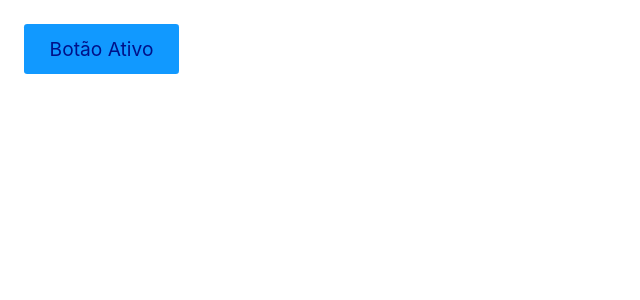
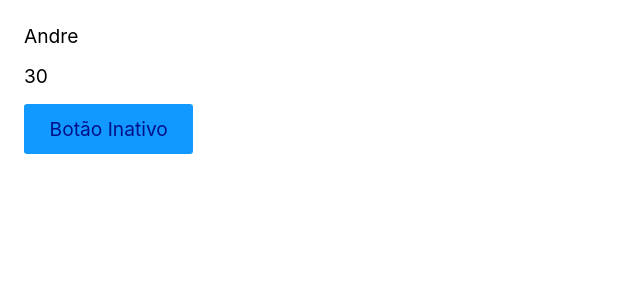
Before and after one commit to NataliaBraganca/react-course, a React (Vite) app: page / in a window 1280 px wide. Shown: the top 300 px of the page, without its empty margins (0-640 px from the left). Built offline with nearby package versions, Linux system fonts and the light colour scheme.

Commit message:
add new props object

```diff
--- a/src/App.jsx
+++ b/src/App.jsx
@@ -3,16 +3,26 @@
 import Form from "./Form/Form"
 
 const App = () => {
-  const [ativo, setAtivo] = React.useState(true);
+  const [ativo, setAtivo] = React.useState(false);
+  const [dados, setDados] = React.useState({nome: "Andre", idade: "30"});
   // É a mesma coisa que:
   // const ativoArray = React.useState(true);
   // const ativo = ativoArray[0];
   // const setAtivo = ativoArray[1];
 
+  function handleClick(){
+    setAtivo(!ativo);
+    setDados({...dados, faculdade: "Possui faculdade"})
+
+  }
+
   return (
-    <button onClick={() => setAtivo(!ativo)}>
-      {ativo ? 'Botão Ativo' : 'Botão Inativo'}
-    </button>
+    <div>
+      <p>{dados.nome}</p>
+      <p>{dados.idade}</p>
+      <p>{dados.faculdade}</p>
+      <button onClick={handleClick}>{ativo ? 'Botão Ativo' : 'Botão Inativo'}</button>
+    </div>
   );
 };
 
```
